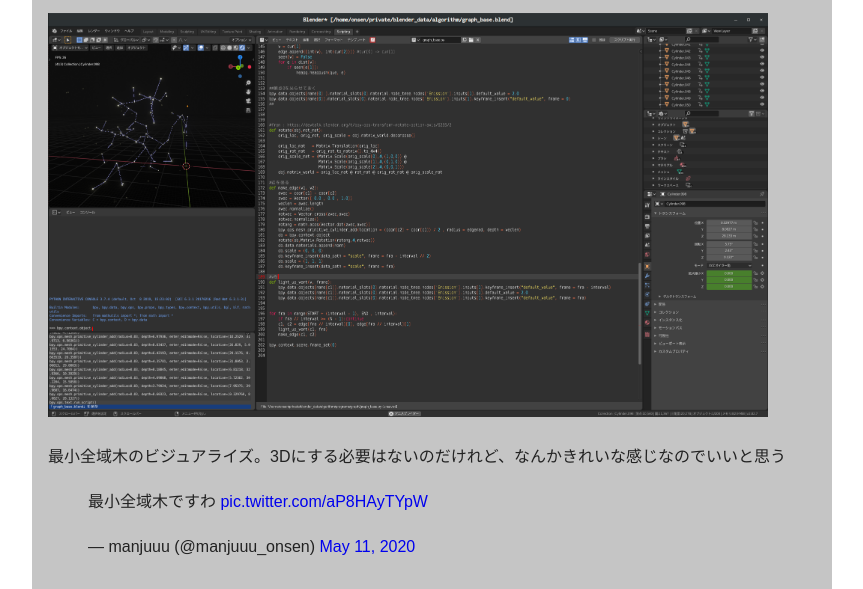
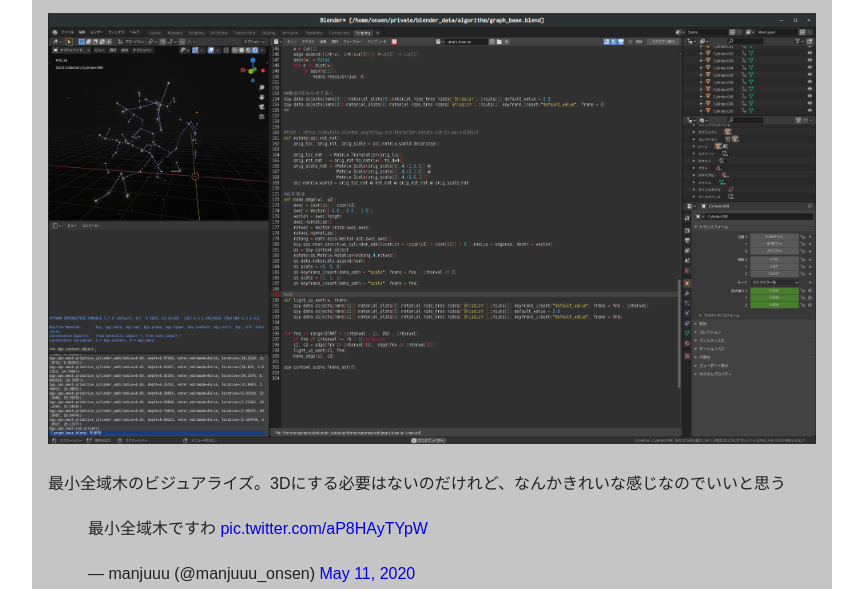
Before and after one commit to onsen-manjuuu/proto-onsen-manjuuu, a plain HTML site: page images/mst.html in a window 1280 px wide. Shown: the part 91-680 px from the top of the page, without its empty margins (208-1071 px from the left). Drawn offline with Linux system fonts and the light colour scheme; a web font is replaced by a local one.

Commit message:
一応スマホで見れるぐらいに

```diff
--- a/styles/allgemein.css
+++ b/styles/allgemein.css
@@ -18,6 +18,7 @@ main {
     margin: 0 auto;
     color: #222;
 }
+
 main,header{
     margin:1rem;
     line-height: 1.8rem;
@@ -44,11 +45,13 @@ footer span {
 header a {
     color:#222
 }
+
 header {
     display: flex;
 }
 header h1 {
-    margin-right: 17rem;
+    /* margin-right: 17rem; */
+    margin-right: auto;
 }
 header ul {
     display: flex;
@@ -66,9 +69,12 @@ header nav {
     text-align: right;
 }
 
+
 .innerimg {
-    object-fit:cover;
-    width: 45rem;
-    margin: auto;
+    object-fit:contain;
+    width: 60rem;
+    max-width:100%;
+
+    /* margin: auto; */
     cursor: pointer;
 }
--- a/styles/top_image.css
+++ b/styles/top_image.css
@@ -1,12 +1,13 @@
 .imgs ul{
     display:grid;
-    grid-template-columns: 200px 200px 200px;
+    max-width: 100%;
     /* gap: 0px; */
 }
 
 .imgs img {
     height: 200px;
     width: 200px;
+    grid-template-columns: 200px 200px 200px;
     object-fit:cover;
     box-sizing: border-box;
 }
@@ -21,7 +22,6 @@
 
 }
 
-
 .imgs ul{
     list-style: none;
 }
```
Also changed, not shown: index.html (+2 -0 lines).
